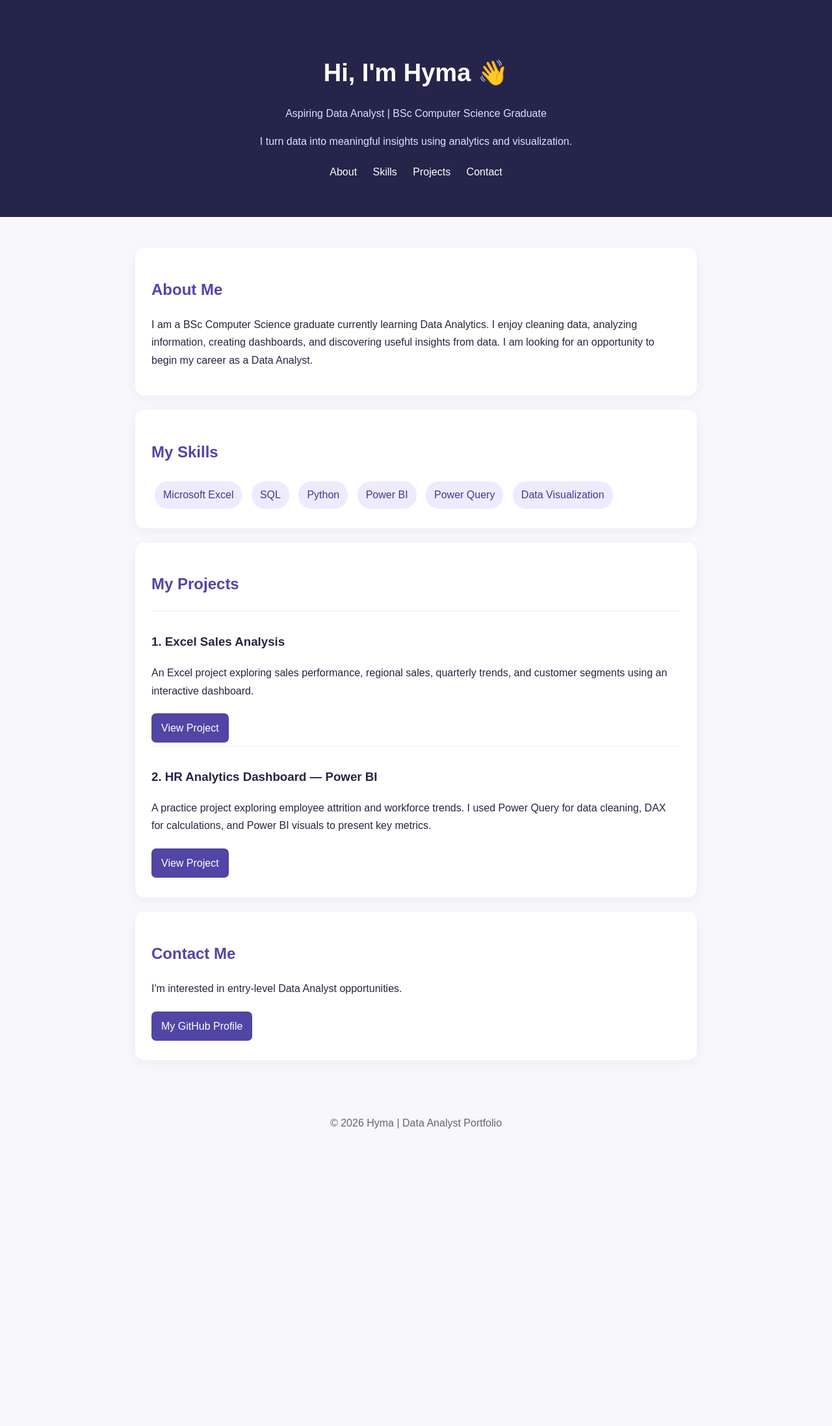
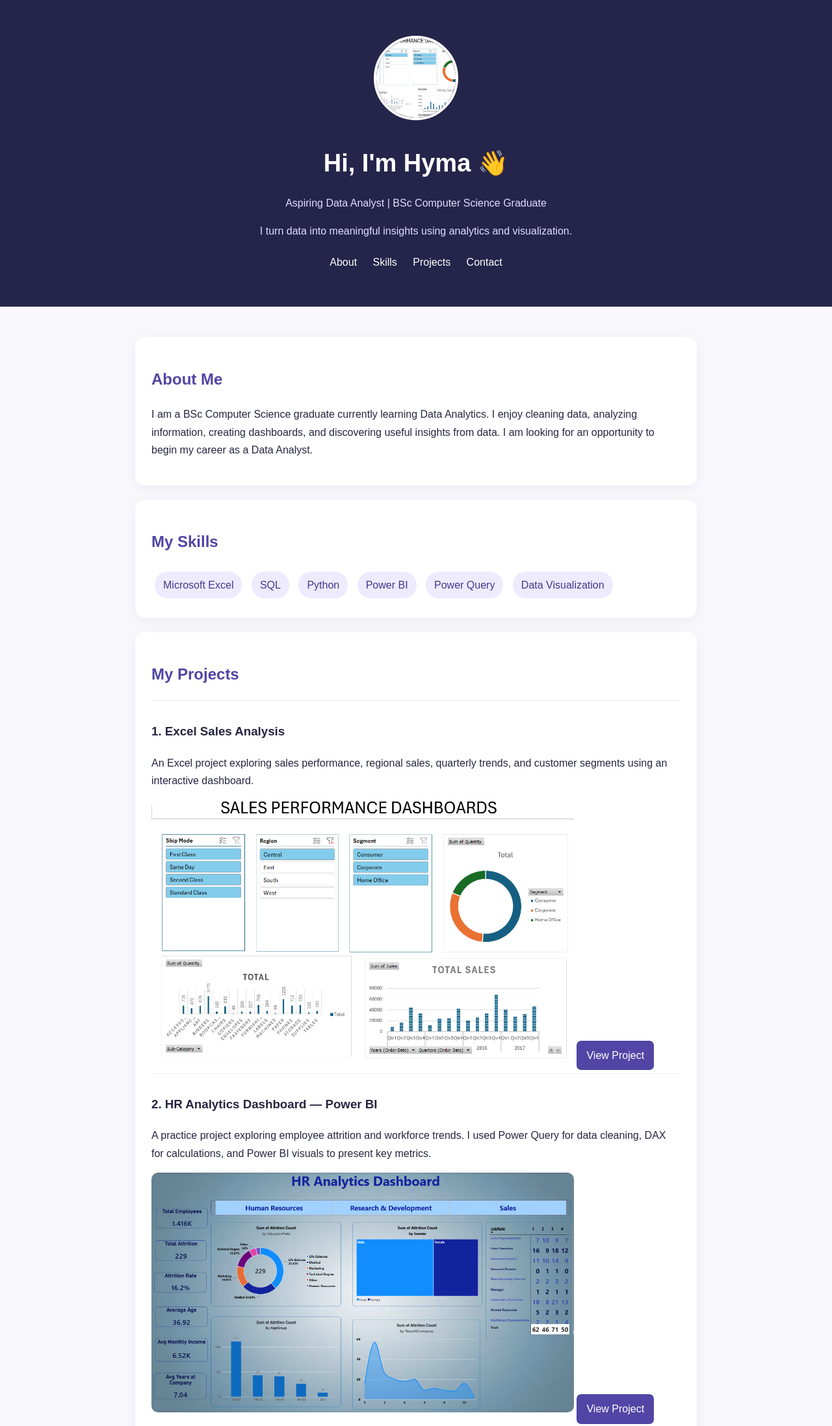
Before and after one commit to hyma-kemburu-13/hyma-kemburu-13.github.io, a plain HTML site: page index.html in a window 1280 px wide. Shown: the top 2195 px of the page at 65% size. Before the commit the page ends 1778 px from the top, so only its background shows below. Drawn offline with Linux system fonts and the light colour scheme.

Commit message:
Update index.html

```diff
--- a/index.html
+++ b/index.html
@@ -59,7 +59,11 @@
 </head>
 <body>
   <header>
-    <h1>Hi, I'm Hyma 👋</h1>
+    <img src="Screenshot 2026-10-24 142300.png"
+     alt="My profile avatar"
+     style="width:130px;height:130px;border-radius:50%;
+     object-fit:cover;border:4px solid white;">
+<h1>Hi, I'm Hyma 👋</h1>
     <p>Aspiring Data Analyst | BSc Computer Science Graduate</p>
     <p>I turn data into meaningful insights using analytics and visualization.</p>
     <nav>
@@ -95,13 +99,15 @@
 
     <section id="projects">
       <h2>My Projects</h2>
-
-      <div class="project">
+     <div class="project">
         <h3>1. Excel Sales Analysis</h3>
         <p>
           An Excel project exploring sales performance, regional sales,
           quarterly trends, and customer segments using an interactive dashboard.
         </p>
+        <img src="Excel_Sales_Dashboard.png"
+     alt="Excel Sales Analysis Dashboard"
+     style="width:100%;max-width:650px;border-radius:10px;">
         <a class="button"
            href="https://github.com/hyma-kemburu-13/excel-sales-analysis">
           View Project
@@ -115,6 +121,9 @@
           I used Power Query for data cleaning, DAX for calculations,
           and Power BI visuals to present key metrics.
         </p>
+        <img src="HR_Analytics_Dashboard.png"
+     alt="HR Analytics Power BI Dashboard"
+     style="width:100%;max-width:650px;border-radius:10px;">
         <a class="button"
            href="https://github.com/hyma-kemburu-13/hr-analytics-power-bi">
           View Project
```
